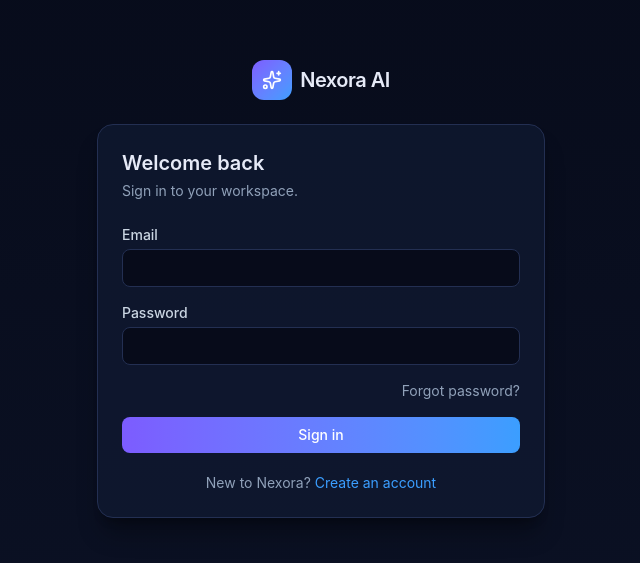
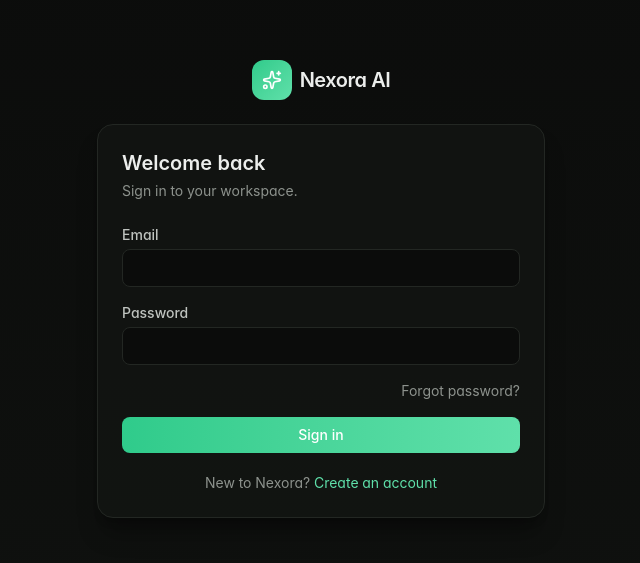
Before and after one commit to atha636/Nexora-AI, a React (Vite) app in the folder frontend/: page /login in a window 1280 px wide. Shown: the part 111-674 px from the top of the page, without its empty margins (319-959 px from the left). Built offline with nearby package versions, Linux system fonts and the light colour scheme; no server answers.

Commit message:
change color to black

```diff
--- a/frontend/src/index.css
+++ b/frontend/src/index.css
@@ -1,14 +1,23 @@
 @import "tailwindcss";
 
 @theme {
-  --color-navy-950: #070b1a;
-  --color-navy-900: #0b1124;
-  --color-navy-800: #111a33;
-  --color-navy-700: #1a2542;
-  --color-line: #232f52;
-  --color-brand: #7c5cff;
-  --color-electric: #3b9eff;
-  --font-sans: "Inter", ui-sans-serif, system-ui, -apple-system, "Segoe UI", sans-serif;
+  /* Carbon + Emerald: near-black surfaces, one emerald accent, hairline borders */
+  --color-navy-950: #0b0c0b;
+  --color-navy-900: #0f110f;
+  --color-navy-800: #131613;
+  --color-navy-700: #1b1f1b;
+  --color-navy-600: #262b26;
+  --color-line: #232723;
+  --color-brand: #2fcb8b;
+  --color-electric: #5fe0aa;
+  /* neutral greys instead of Tailwind's blue-tinted slate */
+  --color-slate-200: #dcdfdc;
+  --color-slate-300: #bfc3bf;
+  --color-slate-400: #8d928d;
+  --color-slate-500: #6b706b;
+  --color-slate-600: #4a4e4a;
+  --font-sans: "Geist", "Inter", ui-sans-serif, system-ui, -apple-system, "Segoe UI", sans-serif;
+  --font-mono: "Geist Mono", ui-monospace, "SFMono-Regular", Menlo, monospace;
 }
 
 html,
@@ -20,7 +29,8 @@ body,
 body {
   margin: 0;
   background: var(--color-navy-950);
-  color: #e6eaf7;
+  color: #eceeec;
+  font-feature-settings: 'tnum' 1, 'cv11' 1;
   font-family: var(--font-sans);
   -webkit-font-smoothing: antialiased;
 }
@@ -29,3 +39,21 @@ body {
   outline: 2px solid var(--color-electric);
   outline-offset: 2px;
 }
+
+::selection {
+  background: rgba(47, 203, 139, 0.3);
+}
+
+* {
+  scrollbar-width: thin;
+  scrollbar-color: #262b26 transparent;
+}
+
+input[type="checkbox"],
+input[type="radio"] {
+  accent-color: #2fcb8b;
+}
+
+html {
+  color-scheme: dark;
+}
```
